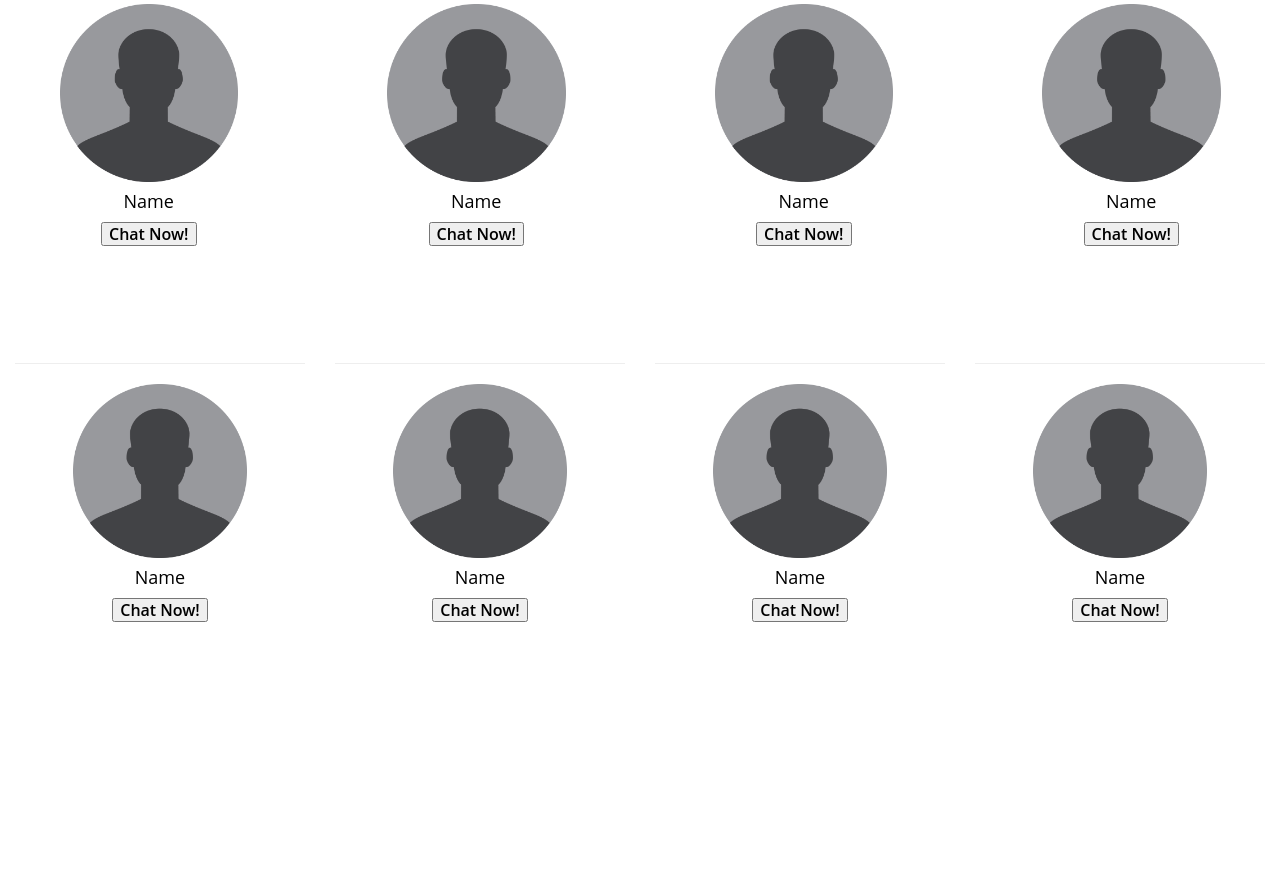
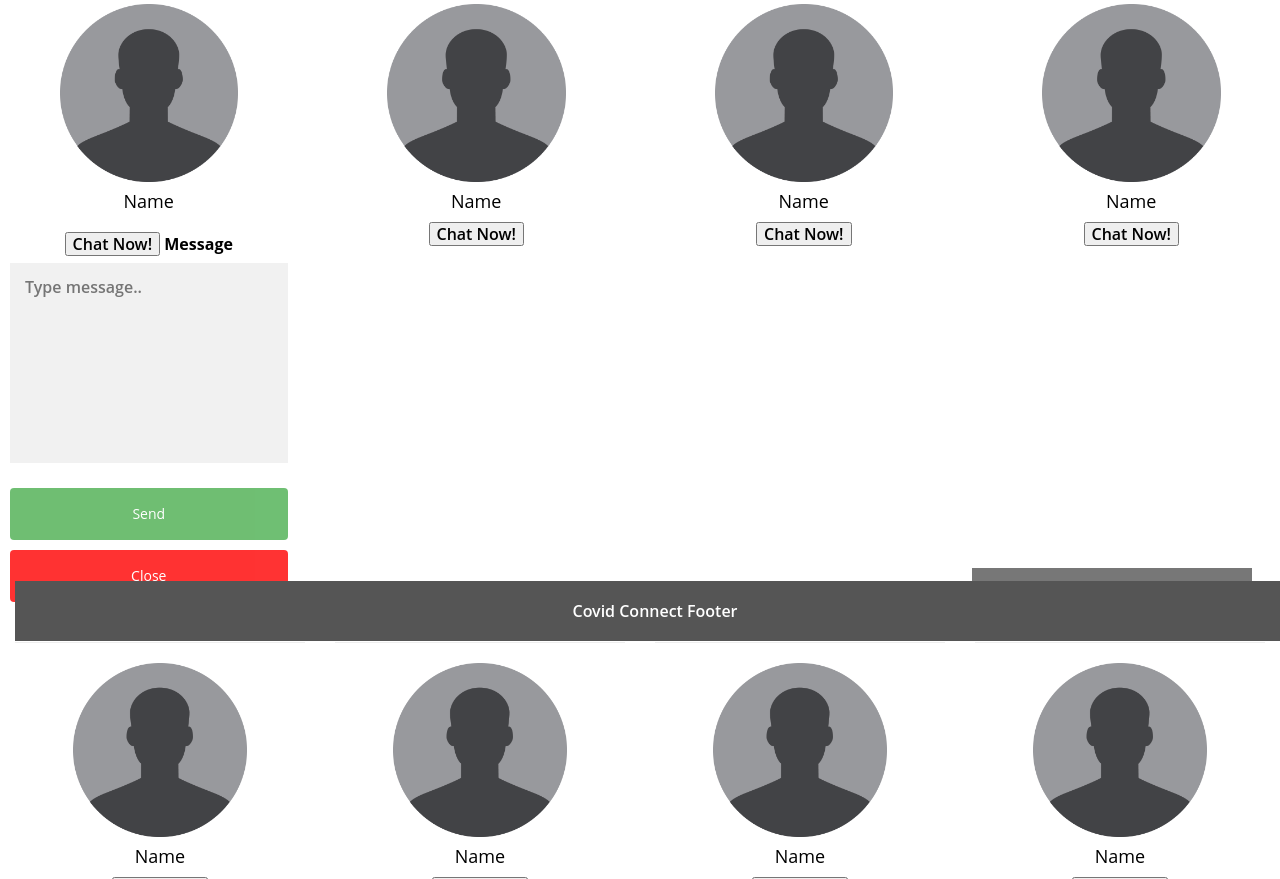
Before and after one commit to ApricotsNCI/CovidConnect, a PHP site: page /Webpages/Connections.html in a window 1280 px wide. Shown: the part 159-1038 px from the top of the page. Before the commit the page ends 781 px from the top, so only its background shows below. Run offline with PHP 8.4, Linux system fonts and the light colour scheme.

Commit message:
Chat Box in connections

```diff
--- a/Webpages/Connections.html
+++ b/Webpages/Connections.html
@@ -43,7 +43,16 @@
           <hr>
           <img src="../Imgs/PfpPlaceholder.png" width="60%" height="60%"></img>
           <h4>Name</h4>
+          <button class="open-button" onclick="openForm()">Chat Now</button>
+          <div class="chat-popup" id="myForm">
+          <form action="/action_page.php" class="form-container">
           <button style="">Chat Now!</button>
+          <label for="msg"><b>Message</b></label>
+          <textarea placeholder="Type message.." name="msg" required></textarea>
+          <button type="submit" class="btn">Send</button>
+          <button type="button" class="btn cancel" onclick="closeForm()">Close</button>
+         </form>
+        </div>
         </div>
         <div class="col-sm-3 text-center">
           <hr>
@@ -94,6 +103,10 @@
       </div>
     </div>
 
+     <footer class="container-fluid text-center">
+       <p>Covid Connect Footer</p>
+    </footer>
+
 </body>
 
 
--- a/script.js
+++ b/script.js
@@ -76,3 +76,10 @@
     cache:false
   });
 }
+function openForm() {
+  document.getElementById("myForm").style.display = "block";
+}
+
+function closeForm() {
+  document.getElementById("myForm").style.display = "none";
+}
--- a/style.css
+++ b/style.css
@@ -310,3 +310,74 @@
 .btn {
   margin-bottom: 20%;
 }
+{box-sizing: border-box;}
+
+/* Button used to open the chat form - fixed at the bottom of the page */
+.open-button {
+  background-color: #555;
+  color: white;
+  padding: 16px 20px;
+  border: none;
+  cursor: pointer;
+  opacity: 0.8;
+  position: fixed;
+  bottom: 23px;
+  right: 28px;
+  width: 280px;
+}
+
+/* The popup chat - hidden by default */
+.form-popup {
+  display: none;
+  position: fixed;
+  bottom: 0;
+  right: 15px;
+  border: 3px solid #f1f1f1;
+  z-index: 9;
+}
+
+/* Add styles to the form container */
+.form-container {
+  max-width: 300px;
+  padding: 10px;
+  background-color: white;
+}
+
+/* Full-width textarea */
+.form-container textarea {
+  width: 100%;
+  padding: 15px;
+  margin: 5px 0 22px 0;
+  border: none;
+  background: #f1f1f1;
+  resize: none;
+  min-height: 200px;
+}
+
+/* When the textarea gets focus, do something */
+.form-container textarea:focus {
+  background-color: #ddd;
+  outline: none;
+}
+
+/* Set a style for the submit/login button */
+.form-container .btn {
+  background-color: #4CAF50;
+  color: white;
+  padding: 16px 20px;
+  border: none;
+  cursor: pointer;
+  width: 100%;
+  margin-bottom:10px;
+  opacity: 0.8;
+}
+
+/* Add a red background color to the cancel button */
+.form-container .cancel {
+  background-color: red;
+}
+
+/* Add some hover effects to buttons */
+.form-container .btn:hover, .open-button:hover {
+  opacity: 1;
+}
```
